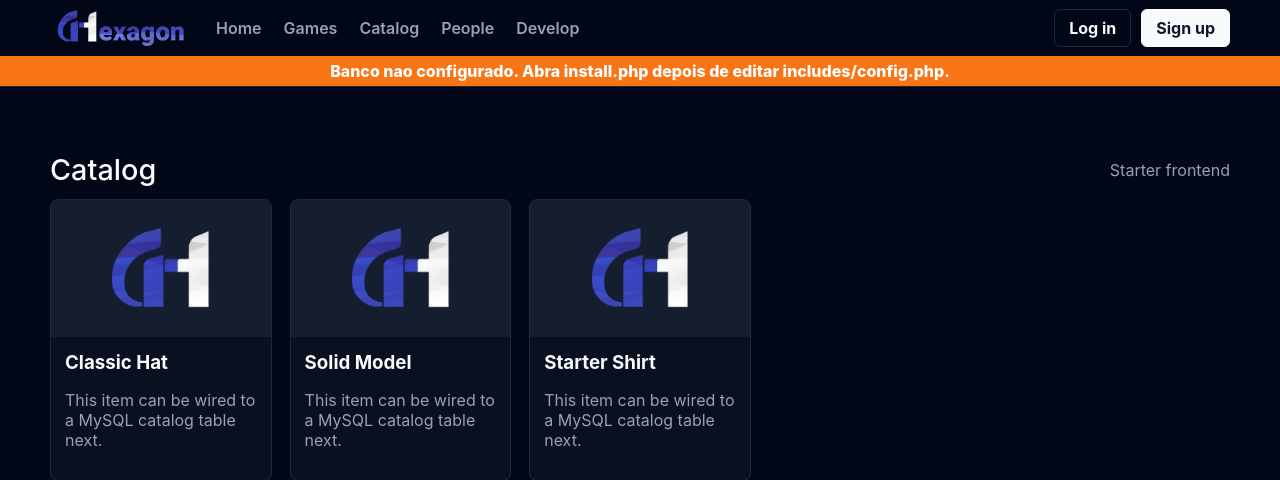
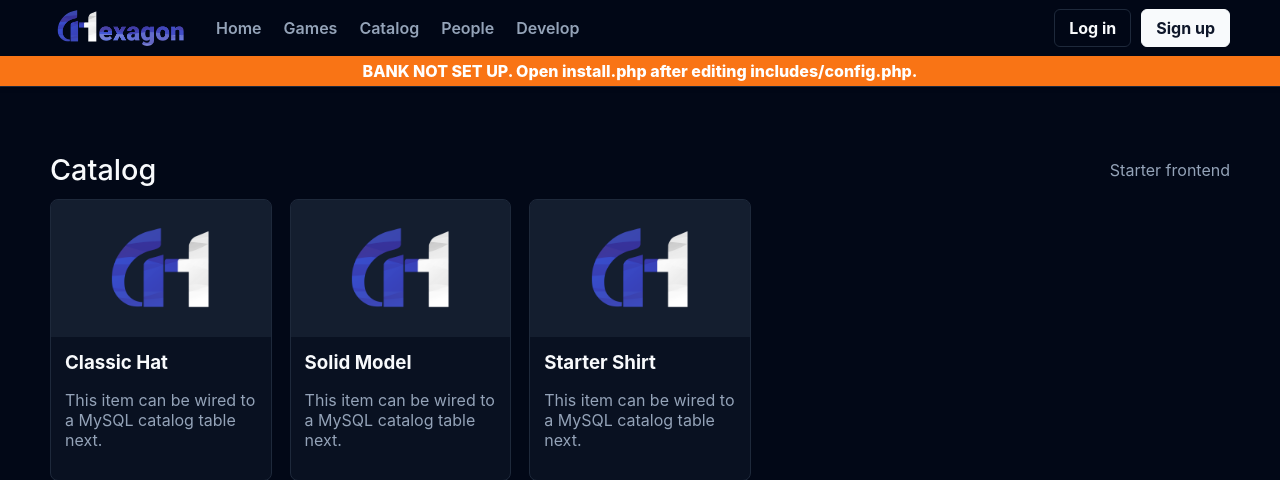
Before and after one commit to idkhowtowhistle/Hexagon-for-InfinityFree, a PHP site: page /catalog.php in a window 1280 px wide. Shown: the top 480 px of the page. Run offline with PHP 8.4, Linux system fonts and the light colour scheme.

Commit message:
Update error messages to English

```diff
--- a/includes/bootstrap.php
+++ b/includes/bootstrap.php
@@ -29,7 +29,7 @@ function db(): PDO
     }
 
     if (!has_real_db_config()) {
-        throw new RuntimeException('Edite includes/config.php com os dados MySQL do InfinityFree.');
+        throw new RuntimeException('Edit includes/config.php with the InfinityFree MySQL details.');
     }
 
     $dsn = sprintf(
@@ -233,7 +233,7 @@ function render_header(string $title = ''): void
 
                 <?php if ($setupNeeded): ?>
                     <div class="site-alert">
-                        Banco nao configurado. Abra <a href="install.php">install.php</a> depois de editar includes/config.php.
+                        BANK NOT SET UP. Open <a href="install.php">install.php</a> after editing includes/config.php.
                     </div>
                 <?php endif; ?>
             </header>
```
